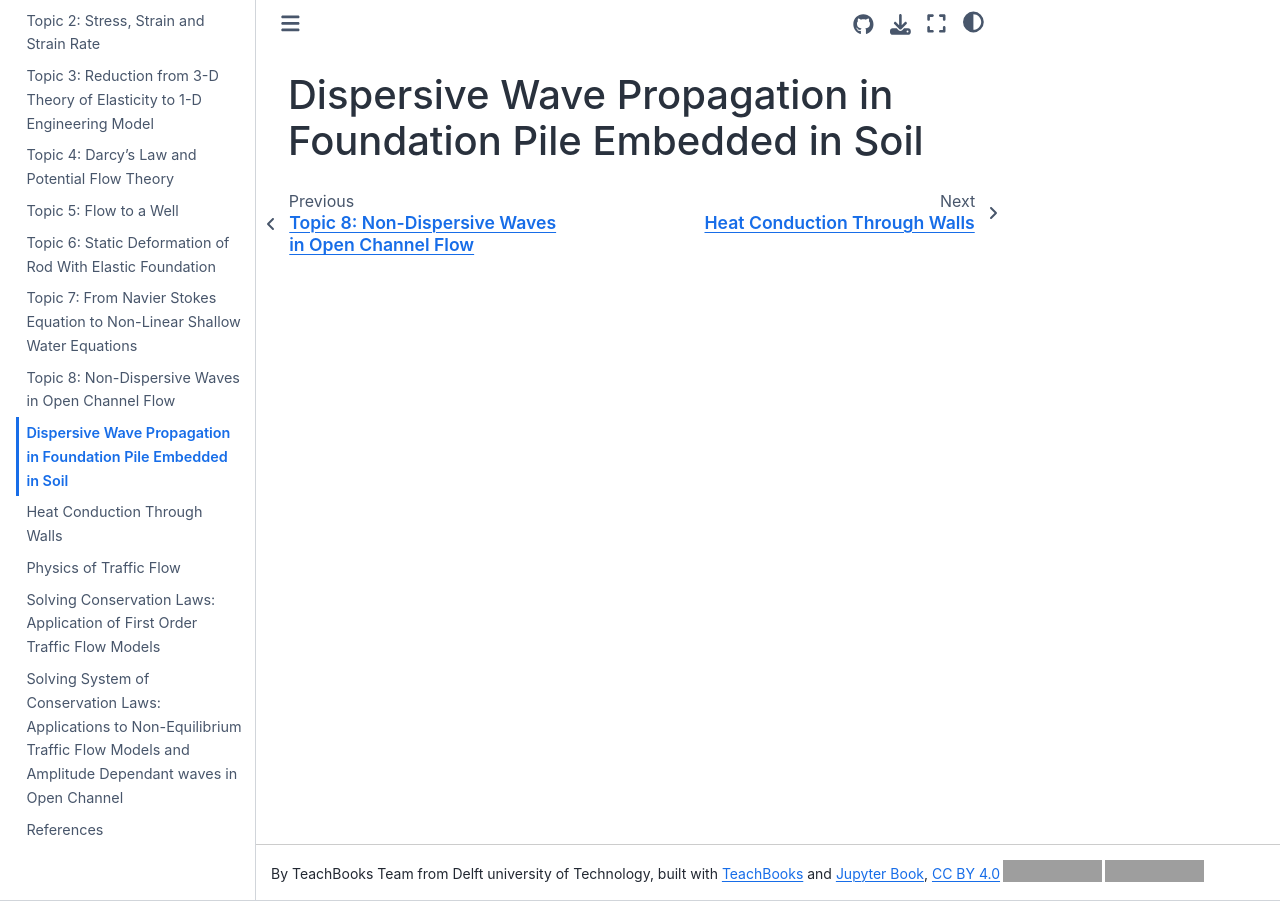
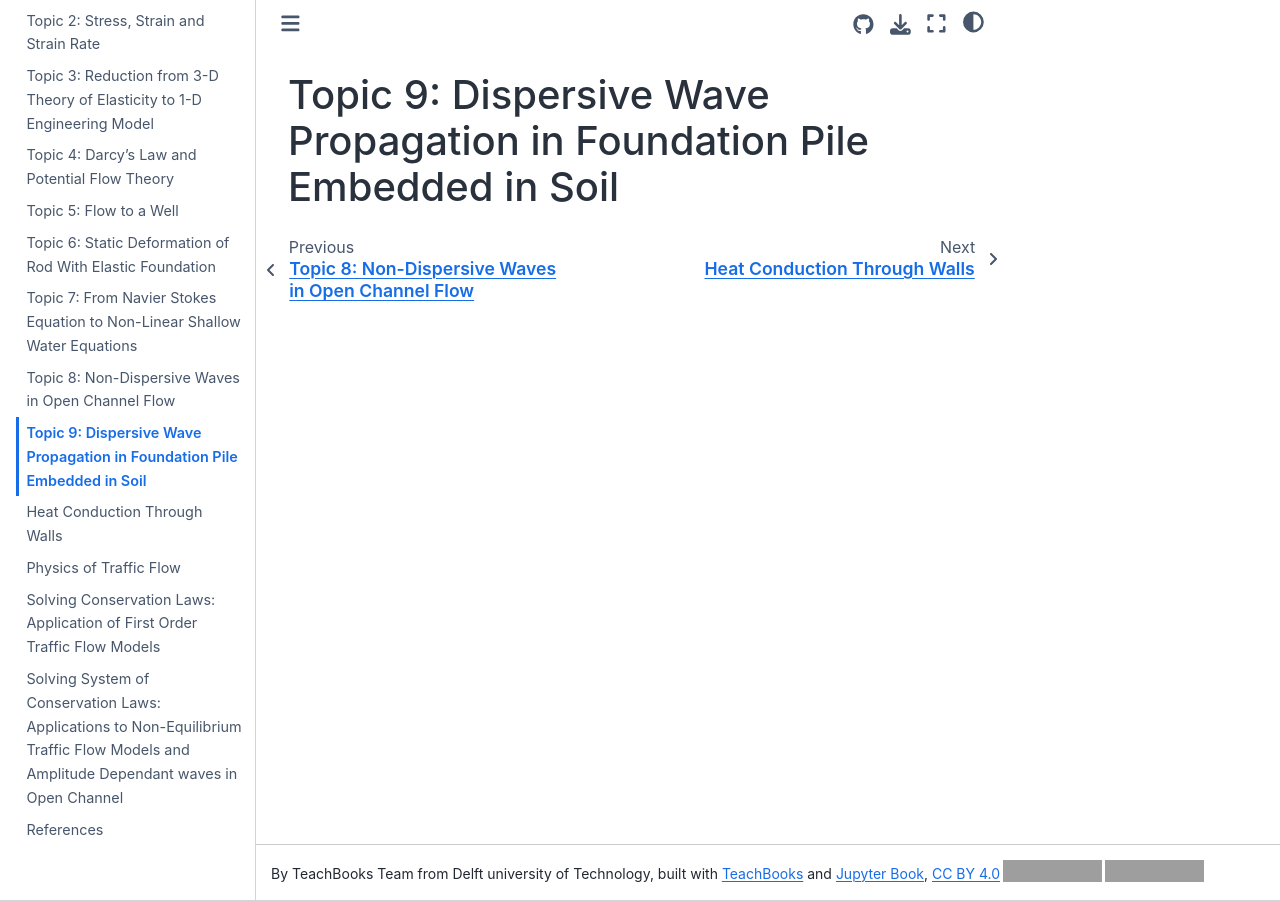
Before and after one commit to TeachBooks/interdisciplinary-mechanics, a Jupyter Book: the page built from book/some_content/T09_DispersiveWaves.md, in a window 1280 px wide. Built offline with Jupyter Book 1.0.4 settings and Sphinx 7.4.7 and the Sphinx Book theme 1.1.4, drawn with Linux system fonts in a browser that asks for light colours; comment, search, counter and statistics services are not loaded; grey boxes are pictures that could not be loaded.

Commit message:
Update T09_DispersiveWaves.md

```diff
--- a/book/some_content/T09_DispersiveWaves.md
+++ b/book/some_content/T09_DispersiveWaves.md
@@ -1 +1 @@
-# Dispersive Wave Propagation in Foundation Pile Embedded in Soil
+# Topic 9: Dispersive Wave Propagation in Foundation Pile Embedded in Soil
```
